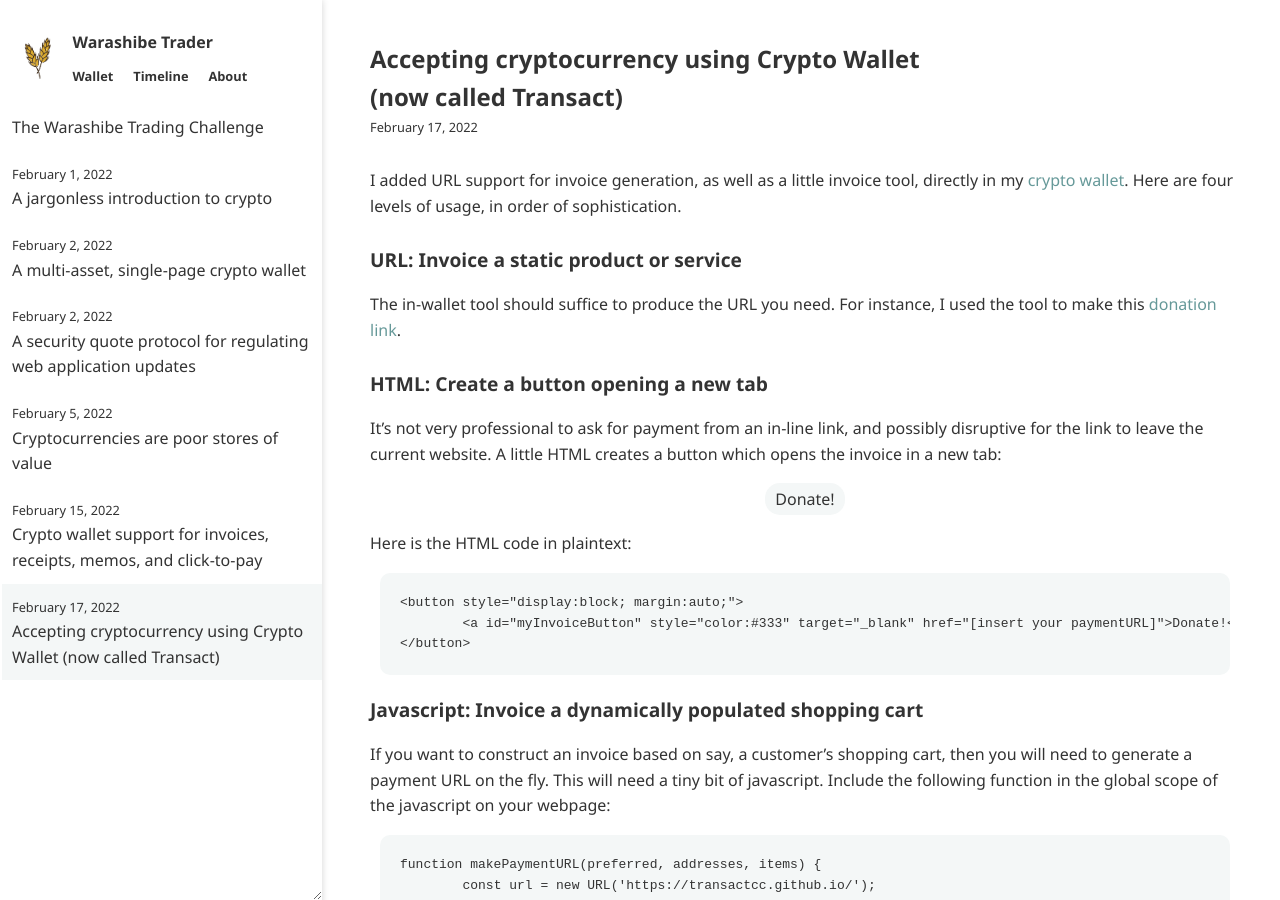
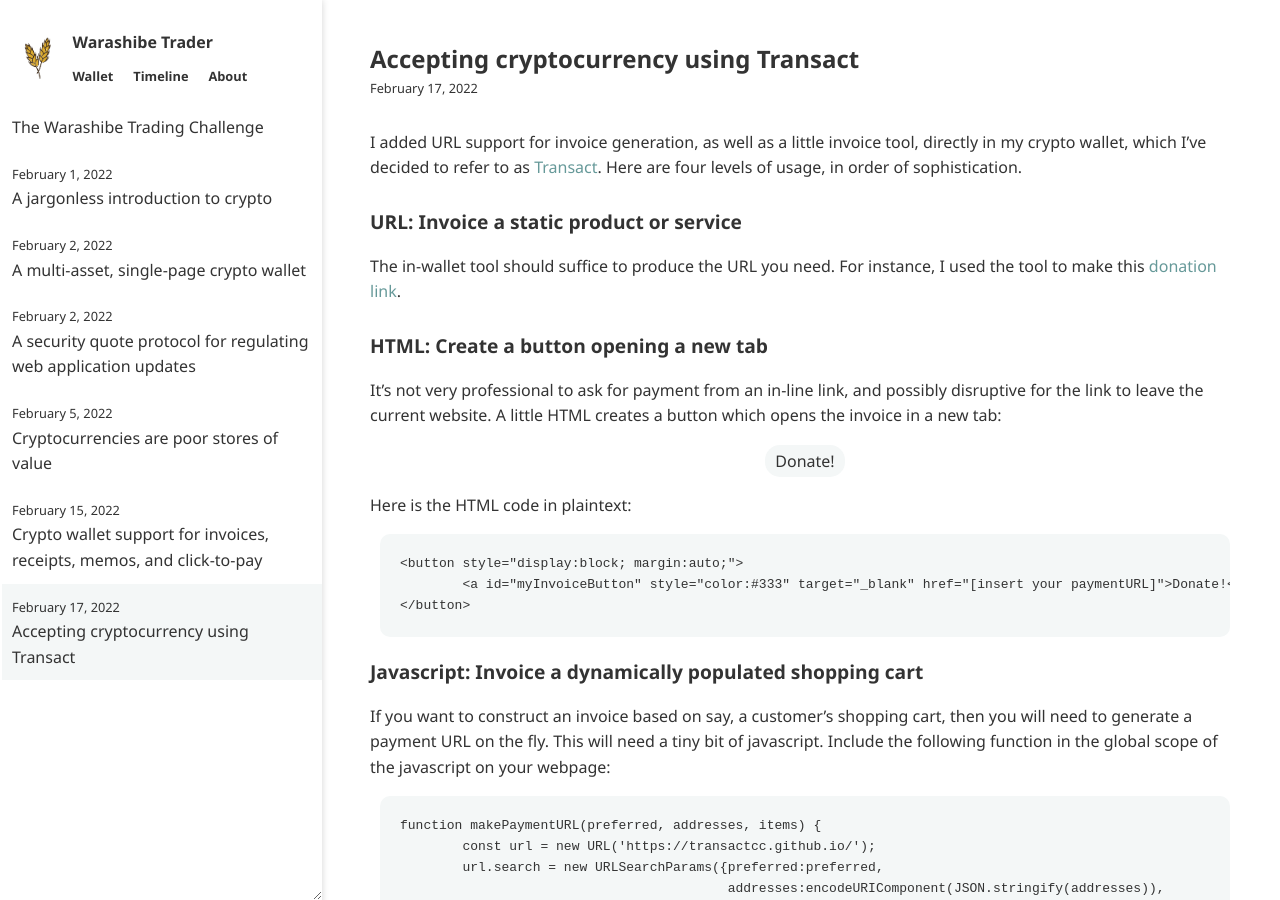
Before and after one commit to warashibetrader/warashibetrader.github.io, a Jekyll site: the page built from _posts/2022-02-17-invoices.md, in a window 1280 px wide and 900 px high. Built offline with Jekyll 4.4.1, drawn with Linux system fonts in a browser that asks for light colours.

Commit message:
Update 2022-02-17-invoices.md

```diff
--- a/_posts/2022-02-17-invoices.md
+++ b/_posts/2022-02-17-invoices.md
@@ -1,8 +1,8 @@
 ---
-title: "Accepting cryptocurrency using Crypto Wallet (now called Transact)"
+title: "Accepting cryptocurrency using Transact"
 ---
 
-I added URL support for invoice generation, as well as a little invoice tool, directly in my [crypto wallet](https://transactcc.github.io/). Here are four levels of usage, in order of sophistication.
+I added URL support for invoice generation, as well as a little invoice tool, directly in my crypto wallet, which I've decided to refer to as [Transact](https://transactcc.github.io/). Here are four levels of usage, in order of sophistication.
 
 ### URL: Invoice a static product or service
 
```
